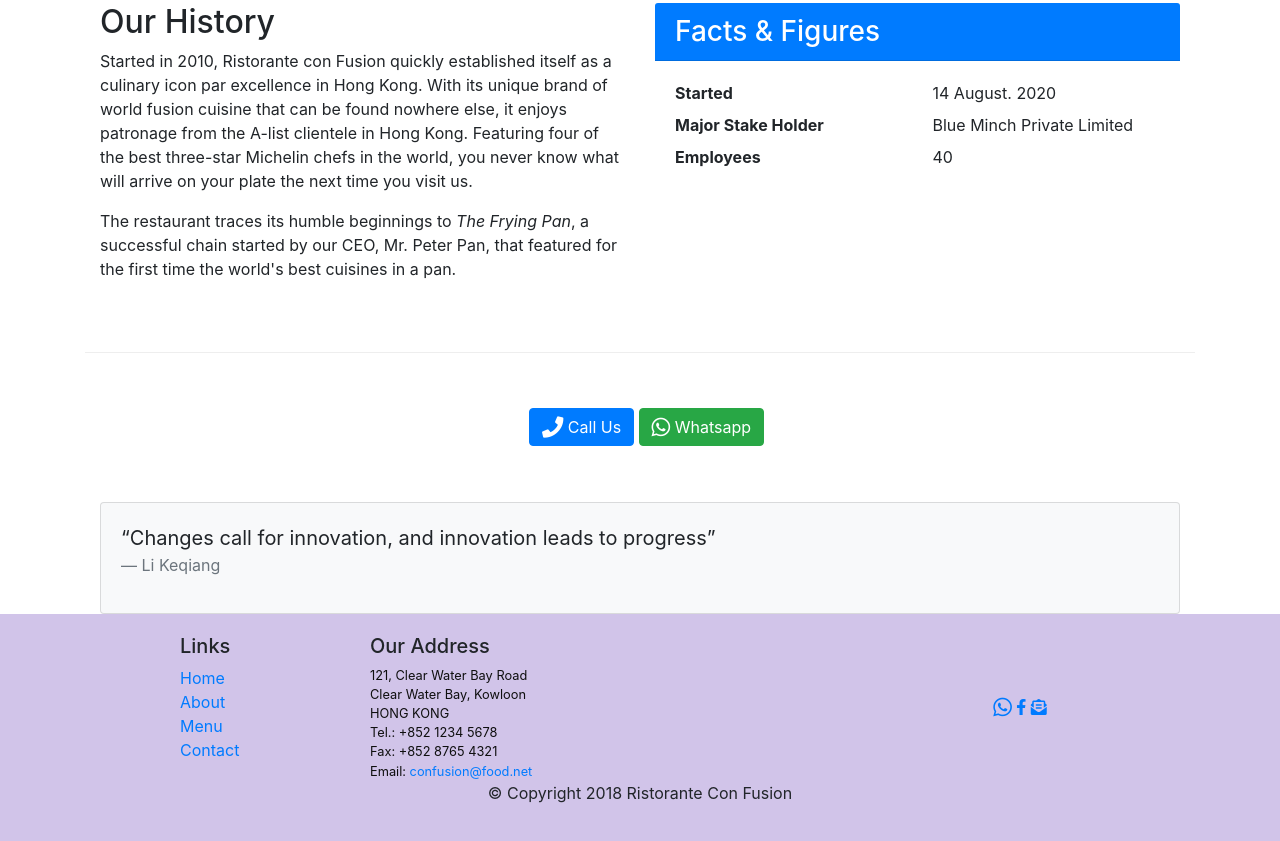
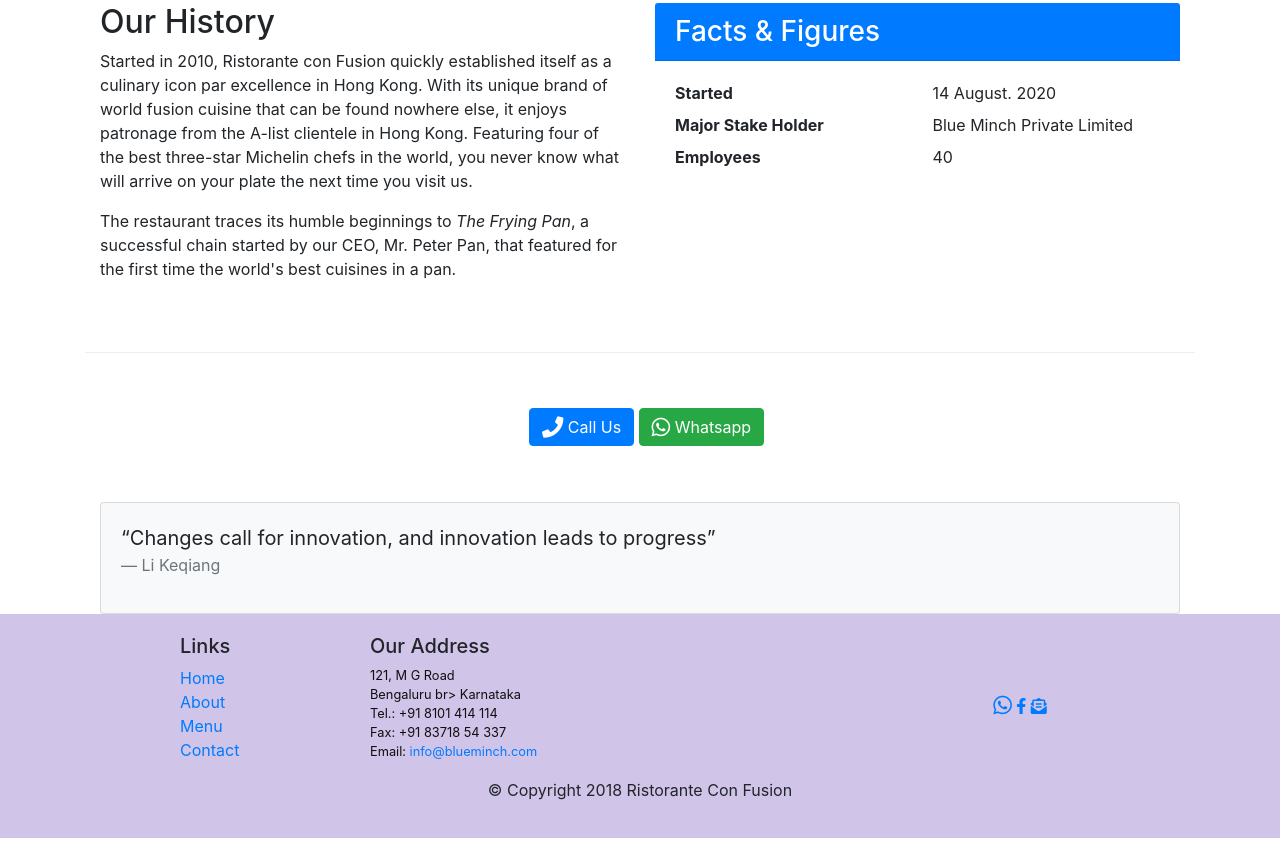
Before and after one commit to blueminch/staticdemo, a plain HTML site: page about.html in a window 1280 px wide. Shown: the part 472-1313 px from the top of the page. Drawn offline with nearby package versions, Linux system fonts and the light colour scheme.

Commit message:
Update about.html

```diff
--- a/about.html
+++ b/about.html
@@ -105,12 +105,12 @@
                 <div class="col-7 col-sm-5">
                     <h5>Our Address</h5>
                     <address>
-		              121, Clear Water Bay Road<br>
-		              Clear Water Bay, Kowloon<br>
-		              HONG KONG<br>
-		              Tel.: +852 1234 5678<br>
-		              Fax: +852 8765 4321<br>
-		              Email: <a href="mailto:confusion@food.net">confusion@food.net</a>
+		              121, M G Road<br>
+		              Bengaluru br>
+		              Karnataka<br>
+		              Tel.: +91 8101 414 114<br>
+		              Fax: +91 83718 54 337<br>
+		              Email: <a href="mailto:info@blueminch.com">info@blueminch.com</a>
 		           </address>
                 </div>
                 <div class="col-12 col-sm-4 align-self-center">
```
